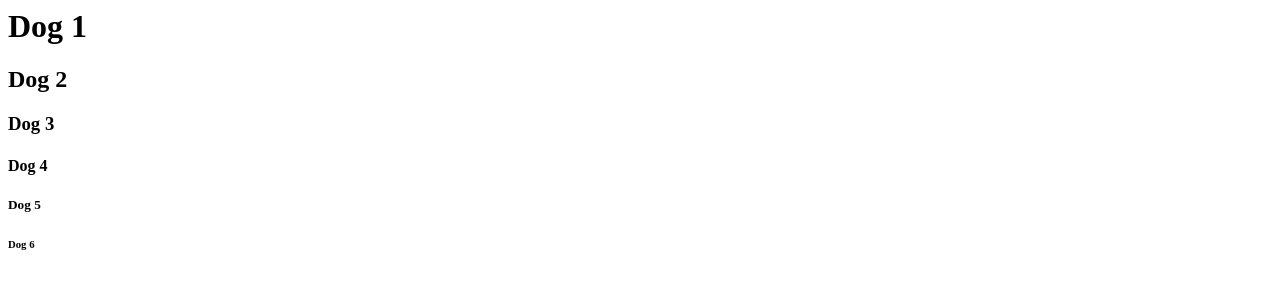
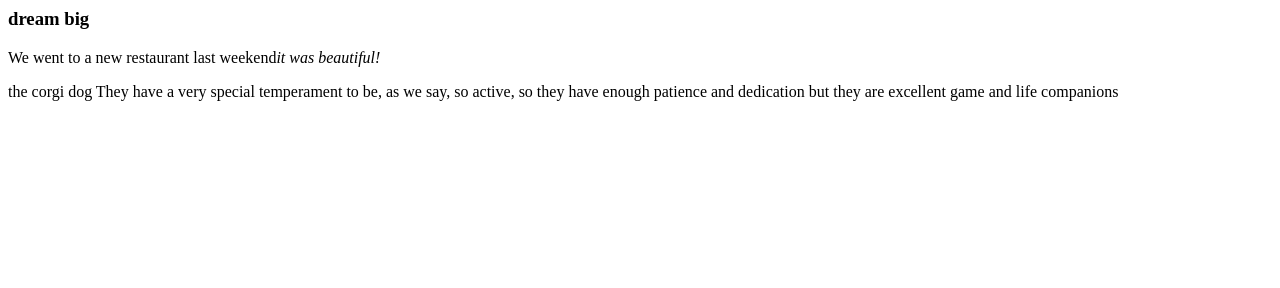
Before and after one commit to Gabriela0209/holberton-learning_web_programming, a plain HTML site: page index.html in a window 1280 px wide. Drawn offline with Linux system fonts and the light colour scheme.

Commit message:
My first commit
pushing my first file that i created whit atom

```diff
--- a/index.html
+++ b/index.html
@@ -4,11 +4,8 @@
  <title>title header</title>
 </head>
 <body>
-  <h1>Dog 1</h1>
-  <h2>Dog 2</h2>
-  <h3>Dog 3</h3>
-  <h4>Dog 4</h4>
-  <h5>Dog 5</h5>
-  <h6>Dog 6</h6>
+<h3><b>dream big</b></h3>
+<p>We went to a new restaurant last weekend<i>it was beautiful!</i></p>
+<p>the corgi dog They have a very special temperament to be, as we say, so active, so they have enough patience and dedication but they are excellent game and life companions</p>
 </body>
 </html>
```
